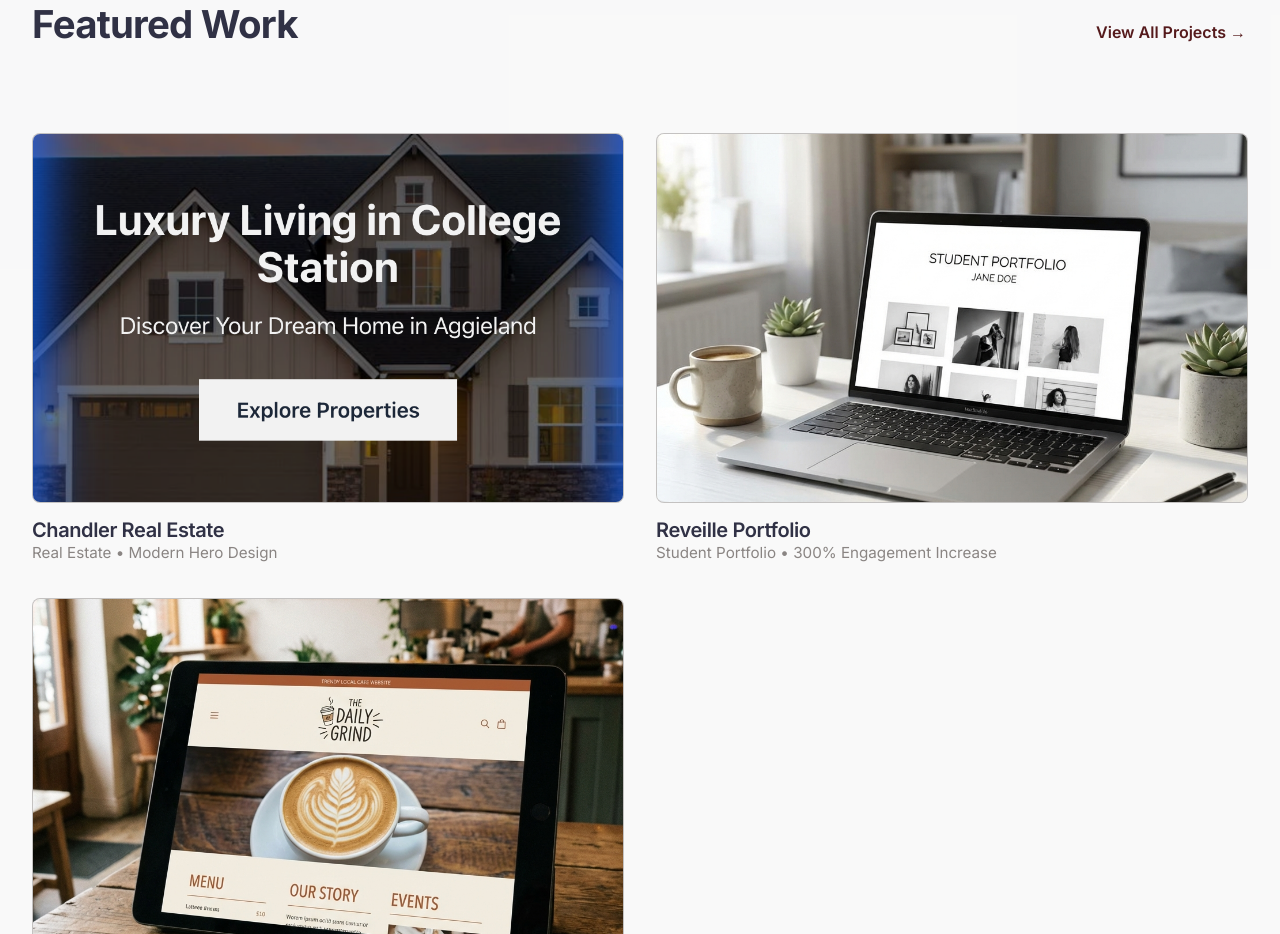
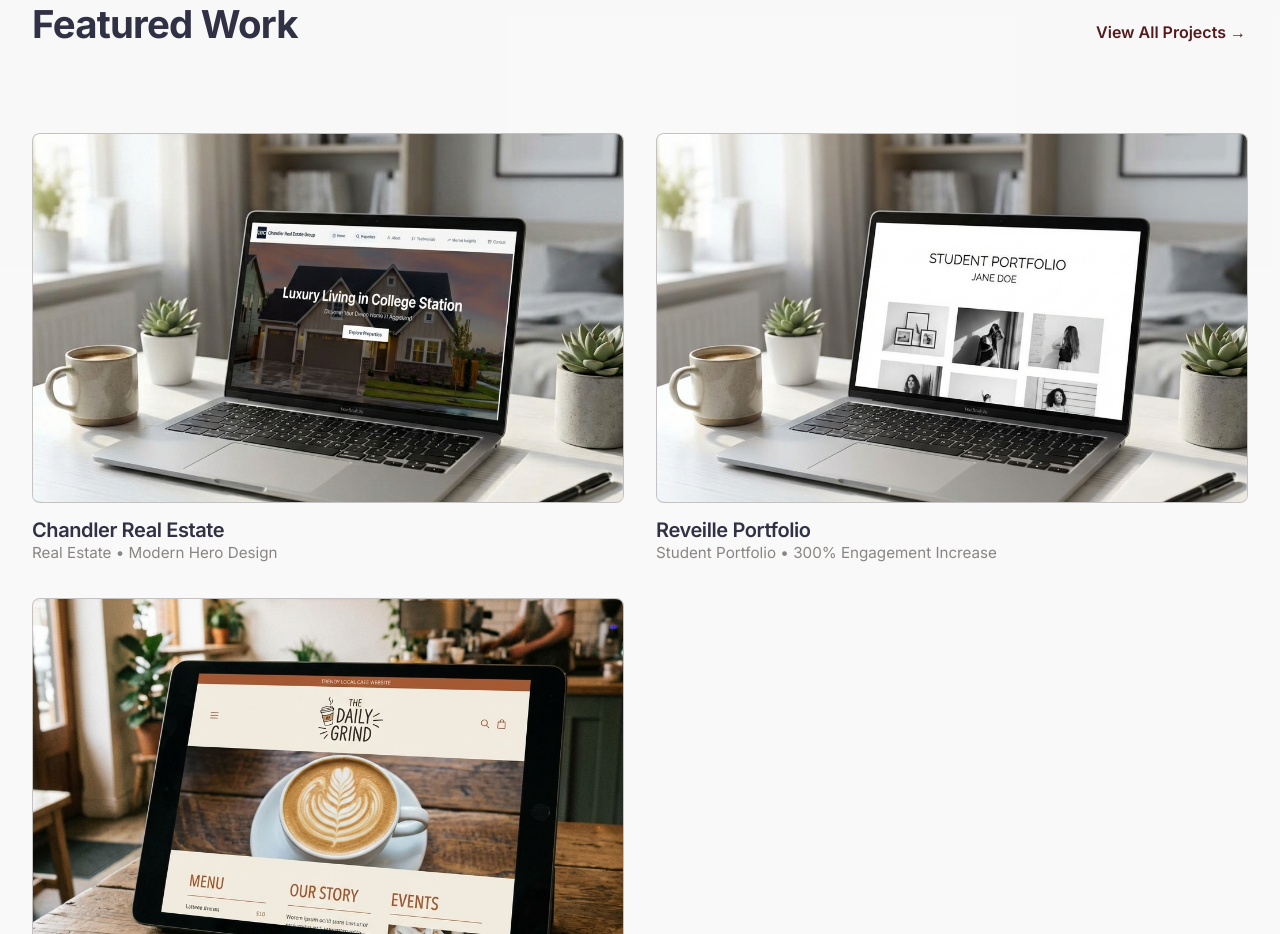
Before and after one commit to benduard/aggie-creators1, a website built with Vite: page index.html in a window 1280 px wide. Shown: the part 1256-2190 px from the top of the page. Built offline with nearby package versions, Linux system fonts and the light colour scheme.

Commit message:
Update Chandler Real Estate preview with laptop mockup

```diff
--- a/index.html
+++ b/index.html
@@ -126,7 +126,7 @@
             <div class="work-card animate-on-scroll delay-100">
               <div class="work-img-wrapper">
                 <a href="https://chandler-realestate.netlify.app/" target="_blank">
-                  <img src="chandler-mockup.png" alt="Chandler Real Estate Project" class="work-img">
+                  <img src="chandler-laptop-mockup.png" alt="Chandler Real Estate Project" class="work-img">
                 </a>
               </div>
               <div class="work-info">
```
Also changed, not shown: chandler-laptop-mockup.png (added).
